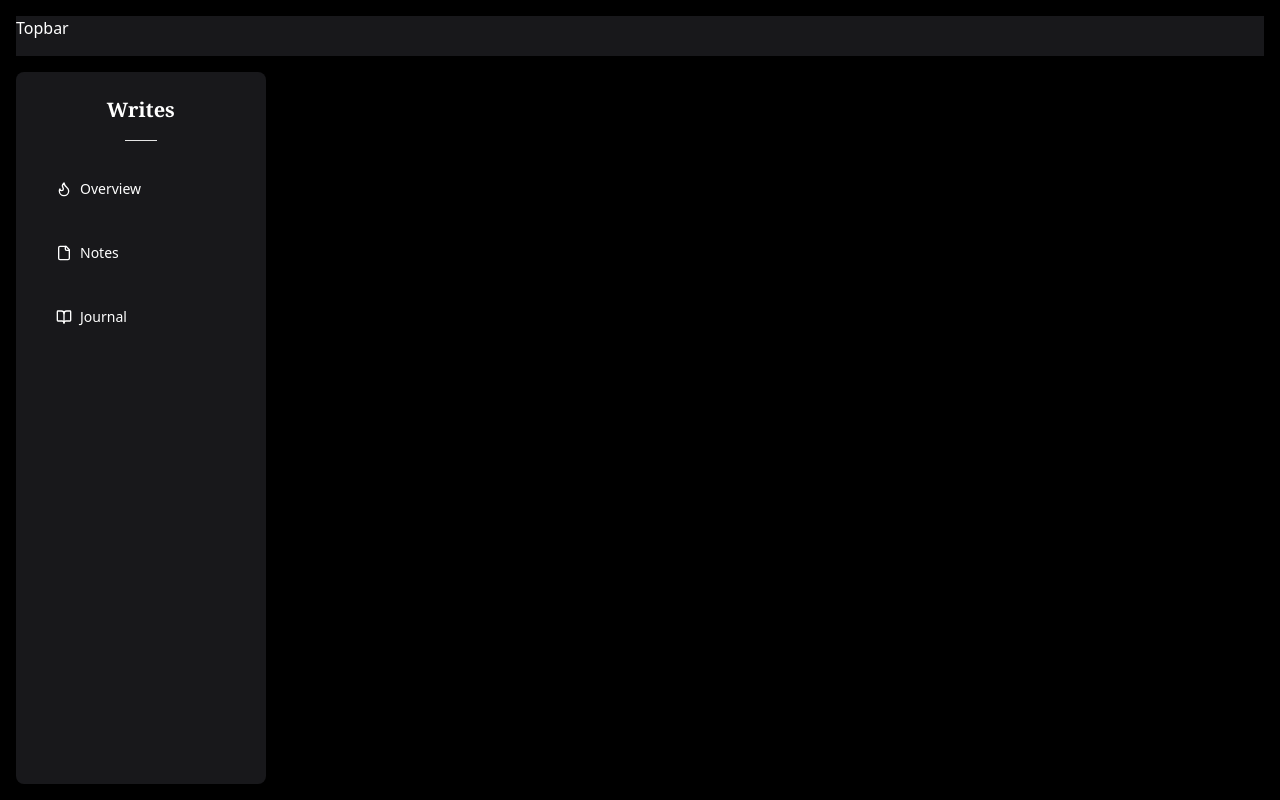
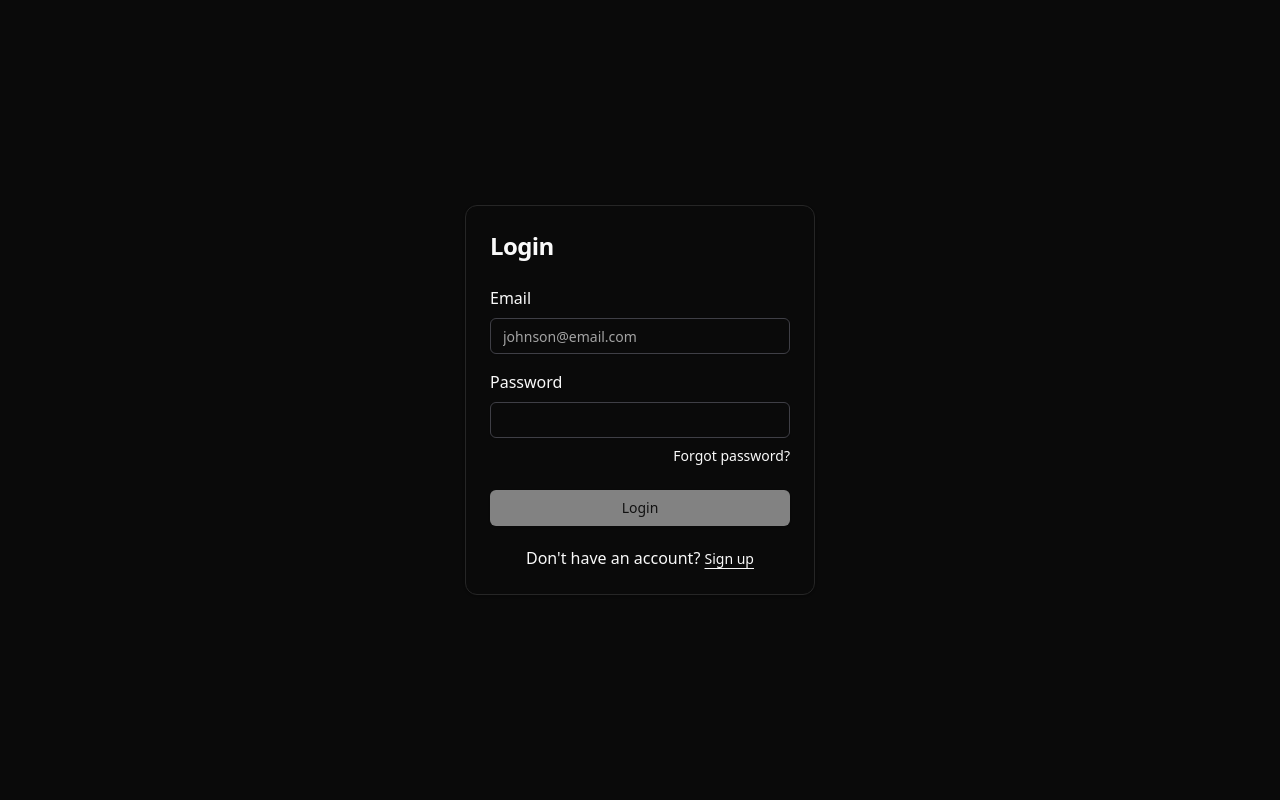
Before and after one commit to hyosus/MERN-Writes, a React (Vite) app in the folder frontend/: page /login in a window 1280 px wide. Built offline with nearby package versions, Linux system fonts and the light colour scheme; no server answers.

Commit message:
created login page

```diff
--- a/frontend/index.html
+++ b/frontend/index.html
@@ -1,12 +1,12 @@
 <!DOCTYPE html>
-<html lang="en">
+<html lang="en" class="dark">
   <head>
     <meta charset="UTF-8" />
     <link rel="icon" type="image/svg+xml" href="/vite.svg" />
     <meta name="viewport" content="width=device-width, initial-scale=1.0" />
     <title>Writes</title>
   </head>
-  <body class="bg-black p-4">
+  <body>
     <div id="root"></div>
     <script type="module" src="/src/main.jsx"></script>
   </body>
--- a/frontend/src/App.jsx
+++ b/frontend/src/App.jsx
@@ -1,25 +1,16 @@
-import LeftSidebar from "./components/LeftSidebar";
-import Overview from "./components/Overview";
-import Topbar from "./components/Topbar";
-import { BrowserRouter, Route, Routes } from "react-router-dom";
-import NotesPage from "./pages/NotesPage";
+import { Route, Routes } from "react-router-dom";
+import LoginPage from "./pages/LoginPage";
+
+export const Home = () => {
+  return <div>Home</div>;
+};
 
 function App() {
   return (
-    <>
-      <BrowserRouter>
-        <Topbar></Topbar>
-
-        <div className="flex gap-4">
-          <LeftSidebar></LeftSidebar>
-
-          <Routes>
-            <Route path="/" element={<Overview />}></Route>
-            <Route path="/notes" element={<NotesPage />}></Route>
-          </Routes>
-        </div>
-      </BrowserRouter>
-    </>
+    <Routes>
+      <Route path="/" element={<Home />} />
+      <Route path="/login" element={<LoginPage />} />
+    </Routes>
   );
 }
 
--- /dev/null
+++ b/frontend/src/components/ui/card.jsx
@@ -0,0 +1,50 @@
+import * as React from "react"
+
+import { cn } from "@/lib/utils"
+
+const Card = React.forwardRef(({ className, ...props }, ref) => (
+  <div
+    ref={ref}
+    className={cn("rounded-xl border bg-card text-card-foreground shadow", className)}
+    {...props} />
+))
+Card.displayName = "Card"
+
+const CardHeader = React.forwardRef(({ className, ...props }, ref) => (
+  <div
+    ref={ref}
+    className={cn("flex flex-col space-y-1.5 p-6", className)}
+    {...props} />
+))
+CardHeader.displayName = "CardHeader"
+
+const CardTitle = React.forwardRef(({ className, ...props }, ref) => (
+  <div
+    ref={ref}
+    className={cn("font-semibold leading-none tracking-tight", className)}
+    {...props} />
+))
+CardTitle.displayName = "CardTitle"
+
+const CardDescription = React.forwardRef(({ className, ...props }, ref) => (
+  <div
+    ref={ref}
+    className={cn("text-sm text-muted-foreground", className)}
+    {...props} />
+))
+CardDescription.displayName = "CardDescription"
+
+const CardContent = React.forwardRef(({ className, ...props }, ref) => (
+  <div ref={ref} className={cn("p-6 pt-0", className)} {...props} />
+))
+CardContent.displayName = "CardContent"
+
+const CardFooter = React.forwardRef(({ className, ...props }, ref) => (
+  <div
+    ref={ref}
+    className={cn("flex items-center p-6 pt-0", className)}
+    {...props} />
+))
+CardFooter.displayName = "CardFooter"
+
+export { Card, CardHeader, CardFooter, CardTitle, CardDescription, CardContent }
--- /dev/null
+++ b/frontend/src/components/ui/input.jsx
@@ -0,0 +1,19 @@
+import * as React from "react"
+
+import { cn } from "@/lib/utils"
+
+const Input = React.forwardRef(({ className, type, ...props }, ref) => {
+  return (
+    (<input
+      type={type}
+      className={cn(
+        "flex h-9 w-full rounded-md border border-input bg-transparent px-3 py-1 text-base shadow-sm transition-colors file:border-0 file:bg-transparent file:text-sm file:font-medium file:text-foreground placeholder:text-muted-foreground focus-visible:outline-none focus-visible:ring-1 focus-visible:ring-ring disabled:cursor-not-allowed disabled:opacity-50 md:text-sm",
+        className
+      )}
+      ref={ref}
+      {...props} />)
+  );
+})
+Input.displayName = "Input"
+
+export { Input }
--- /dev/null
+++ b/frontend/src/components/ui/label.jsx
@@ -0,0 +1,16 @@
+import * as React from "react"
+import * as LabelPrimitive from "@radix-ui/react-label"
+import { cva } from "class-variance-authority";
+
+import { cn } from "@/lib/utils"
+
+const labelVariants = cva(
+  "text-sm font-medium leading-none peer-disabled:cursor-not-allowed peer-disabled:opacity-70"
+)
+
+const Label = React.forwardRef(({ className, ...props }, ref) => (
+  <LabelPrimitive.Root ref={ref} className={cn(labelVariants(), className)} {...props} />
+))
+Label.displayName = LabelPrimitive.Root.displayName
+
+export { Label }
--- /dev/null
+++ b/frontend/src/lib/api.js
@@ -0,0 +1,13 @@
+import axiosInstance from "./axios";
+
+export const login = async ({ email, password }) => {
+  try {
+    const response = await axiosInstance.post("/auth/login", {
+      email,
+      password,
+    });
+    return response;
+  } catch (error) {
+    throw new Error(error.response?.data?.message || "Login failed");
+  }
+};
--- a/frontend/src/lib/axios.js
+++ b/frontend/src/lib/axios.js
@@ -1,5 +1,17 @@
 import axios from "axios";
 
-export const axiosInstance = axios.create({
-  baseURL: "http://localhost:5000/api",
-});
+const options = {
+  baseURL: import.meta.env.VITE_API_URL,
+  withCredentials: true,
+};
+
+const axiosInstance = axios.create(options);
+axiosInstance.interceptors.response.use(
+  (response) => response.data,
+  (error) => {
+    const { status, data } = error.response;
+    return Promise.reject({ status, ...data });
+  }
+);
+
+export default axiosInstance;
--- /dev/null
+++ b/frontend/src/lib/queryClient.js
@@ -0,0 +1,11 @@
+import { QueryClient } from "@tanstack/react-query";
+
+const queryClient = new QueryClient({
+  defaultOptions: {
+    queries: {
+      retry: false,
+    },
+  },
+});
+
+export default queryClient;
--- a/frontend/src/main.jsx
+++ b/frontend/src/main.jsx
@@ -1,5 +1,16 @@
 import { createRoot } from "react-dom/client";
 import "./index.css";
 import App from "./App.jsx";
+import { BrowserRouter } from "react-router-dom";
+import { ReactQueryDevtools } from "@tanstack/react-query-devtools";
+import queryClient from "./lib/queryClient.js";
+import { QueryClientProvider } from "@tanstack/react-query";
 
-createRoot(document.getElementById("root")).render(<App />);
+createRoot(document.getElementById("root")).render(
+  <QueryClientProvider client={queryClient}>
+    <BrowserRouter>
+      <App />
+      <ReactQueryDevtools position="bottom-right" initialIsOpen={false} />
+    </BrowserRouter>
+  </QueryClientProvider>
+);
--- /dev/null
+++ b/frontend/src/pages/LoginPage.jsx
@@ -0,0 +1,102 @@
+import { Button } from "@/components/ui/button";
+import {
+  Card,
+  CardContent,
+  CardDescription,
+  CardFooter,
+  CardHeader,
+  CardTitle,
+} from "@/components/ui/card";
+import { Input } from "@/components/ui/input";
+import { login } from "@/lib/api.js";
+import { useMutation } from "@tanstack/react-query";
+import React, { useState } from "react";
+import { Link, useNavigate } from "react-router-dom";
+
+const LoginPage = () => {
+  const navigate = useNavigate();
+  const [email, setEmail] = useState("");
+  const [password, setPassword] = useState("");
+
+  const {
+    mutate: signIn,
+    isPending,
+    isError,
+  } = useMutation({
+    mutationFn: login,
+    onSuccess: () => {
+      navigate("/", {
+        replace: true,
+      });
+    },
+  });
+
+  return (
+    <div className="flex justify-center items-center h-screen">
+      <Card className="w-[350px]">
+        <CardHeader>
+          <CardTitle className="text-2xl font-bold">Login</CardTitle>
+        </CardHeader>
+
+        <CardContent>
+          {isError && <p className="text-red-600">Invalid email or password</p>}
+          <form>
+            <div className="flex flex-col gap-4">
+              <div className="flex flex-col gap-2">
+                <label>Email</label>
+                <Input
+                  value={email}
+                  onChange={(e) => setEmail(e.target.value)}
+                  placeholder="johnson@email.com"
+                  className="border-zinc-700 focus:border-white"
+                />
+              </div>
+              <div className="flex flex-col gap-2">
+                <label>Password</label>
+                <Input
+                  value={password}
+                  onChange={(e) => setPassword(e.target.value)}
+                  onKeyDown={(e) =>
+                    e.key === "Enter" && signIn({ email, password })
+                  }
+                  type="password"
+                  className="border-zinc-700 focus:border-white"
+                />
+                <Link
+                  to="/forgot-password"
+                  className="text-sm text-right hover:underline underline-offset-4"
+                >
+                  Forgot password?
+                </Link>
+              </div>
+            </div>
+          </form>
+        </CardContent>
+
+        <CardFooter className="flex flex-col gap-5">
+          <Button
+            className="w-full"
+            disabled={!email || password.length < 8}
+            onClick={() => signIn({ email, password })}
+            isloading={isPending.toString()}
+          >
+            Login
+          </Button>
+          <div className="text-center">
+            <p>
+              Don't have an account?{" "}
+              <Link
+                to="/register"
+                className="text-sm underline underline-offset-4"
+              >
+                Sign up
+              </Link>
+            </p>
+          </div>
+        </CardFooter>
+      </Card>
+    </div>
+  );
+};
+
+export default LoginPage;
```
Also changed, not shown: 1 other file (tests, documents, lock files or other folders).
